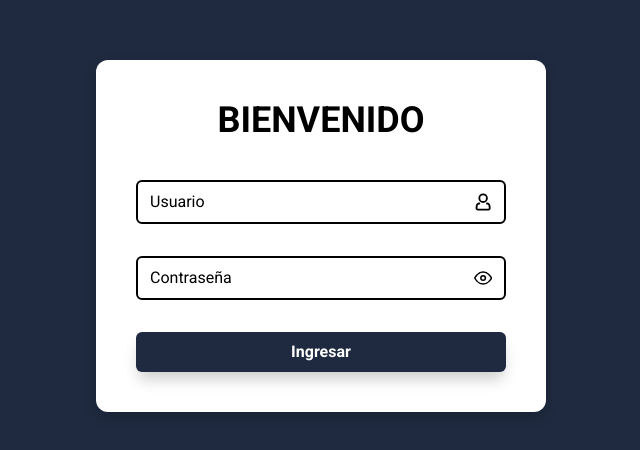
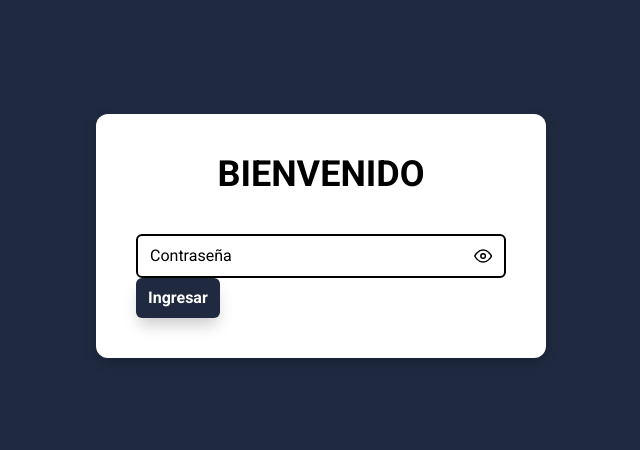
Before and after one commit to devup2332/betappclient, a Next.js app: page /login in a window 1280 px wide. Shown: the part 164-614 px from the top of the page, without its empty margins (319-959 px from the left). Built offline with nearby package versions, Linux system fonts and the light colour scheme.

Commit message:
CU-23kzp95_Dashboard--Creacion-del-frontend-para-creacion-de-usuarios_Diego: Finished create and profile function and theirs pages

```diff
--- a/src/pages/login.tsx
+++ b/src/pages/login.tsx
@@ -2,10 +2,16 @@ import Head from "next/head";
 import { useRouter } from "next/router";
 import React, { useEffect, useState } from "react";
 import { useForm } from "react-hook-form";
-import { CloseEyeIcon, EyeIcon, LoadingIcon, UserIcon } from "../components/atoms/icons";
+import {
+  CloseEyeIcon,
+  EyeIcon,
+  LoadingIcon,
+  UserIcon,
+} from "../components/atoms/icons";
 import { SnackBar } from "../components/organism";
 import withOutAuth from "../hoocs/withOutAuth";
 import { loginUser } from "../lib/api/login";
+import { useUserLogged } from "../providers/userLoggedProvider";
 
 let timer: NodeJS.Timer | undefined;
 const LoginPage = () => {
@@ -58,28 +64,7 @@ const LoginPage = () => {
       <div className="relative h-screen bg-primary flex justify-center items-center font-roboto">
         <div className="grid gap-10 w-4/5 bg-white max-w-sm md:rounded-xl md:shadow-card md:p-10">
           <h1 className="text-4xl font-bold text-center ">BIENVENIDO</h1>
-
-          <form className="grid gap-5 md:gap-8" onSubmit={handleSubmit(submitLogin, handleError)}>
-            <div>
-              <div className="flex justify-between border-2 border-black rounded-md py-2 gap-3 px-3">
-                <input
-                  type="text"
-                  placeholder="Usuario"
-                  autoComplete="off"
-                  className="outline-none placeholder:text-black text-sm md:text-base w-full"
-                  {...register("username", {
-                    required: {
-                      value: true,
-                      message: "Ingrese el usuario",
-                    },
-                  })}
-                />
-                <UserIcon className="text-black stroke-current w-5" />
-              </div>
-              {errors.username && (
-                <p className="text-danger text-sm font-bold mt-1">{errors.username?.message}</p>
-              )}
-            </div>
+          <form>
             <div>
               <div className="flex justify-between border-2 border-black rounded-md py-2 gap-3 px-3">
                 <input
@@ -107,7 +92,9 @@ const LoginPage = () => {
                 )}
               </div>
               {errors.password && (
-                <p className="text-danger text-sm font-bold mt-1">{errors.password?.message}</p>
+                <p className="text-danger text-sm font-bold mt-1">
+                  {errors.password?.message}
+                </p>
               )}
             </div>
             <button
```
Also changed, not shown: 1 other file (tests, documents, lock files or other folders).
